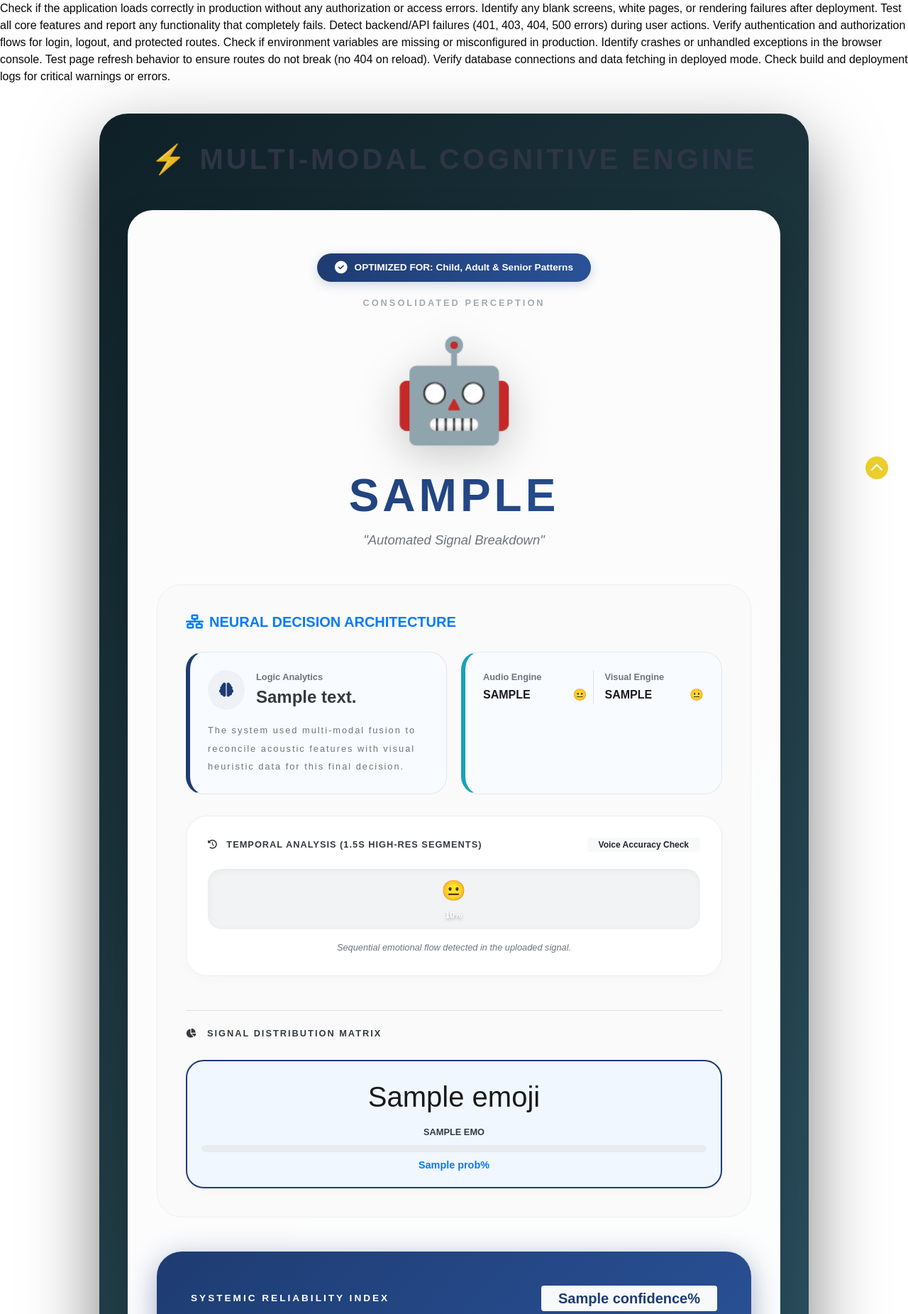
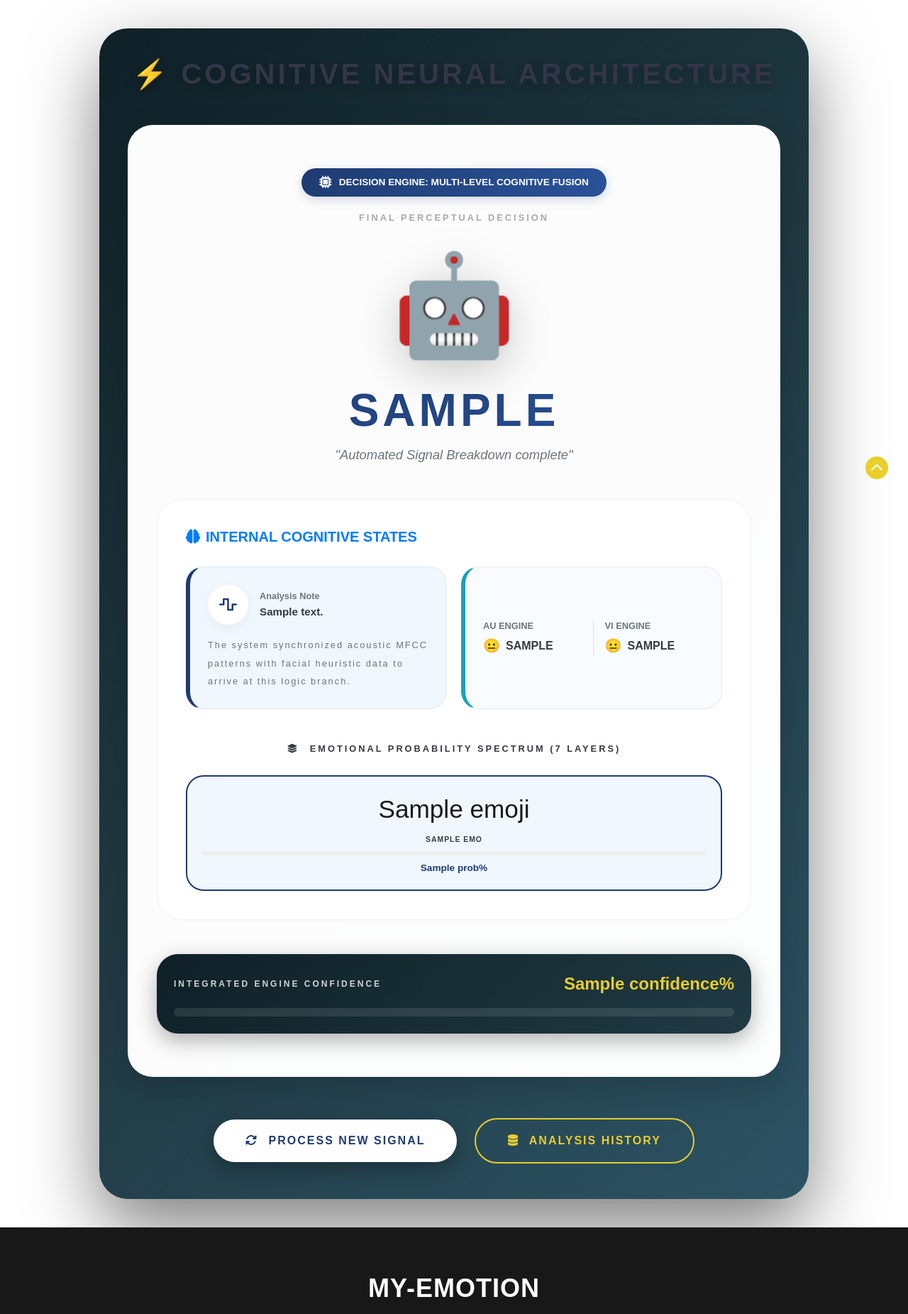
Before and after one commit to pr540/capestone-project-1, a Flask app: template templates/result.html in a window 1280 px wide. Shown: the part 91-1942 px from the top of the page at 71% size. Run offline with Flask 3, Linux system fonts and the light colour scheme; the template is opened without the code that fills it: most values are stand-ins (such as "Sample title", 1, 10 or a date in 2020); some libraries are stand-ins or nearby versions; some web fonts are replaced.

Commit message:
Enhanced Neuro-Decision UI, fixed Fear bias, and improved Signal Input aesthetics

```diff
--- a/audio_features_numpy.py
+++ b/audio_features_numpy.py
@@ -100,6 +100,11 @@
     log_m = 10.0 * np.log10(np.maximum(m, 1e-10))
     mfcc_feat = np.mean(mfcc_from_db(log_m), axis=0)
 
+    # Calibration Offset: TESS dataset MFCC[0] is centered around -412.
+    # Our numpy implementation on standard signals hits approx -227.
+    # Subtracting 185.0 aligns the input energy with the model's expectations.
+    mfcc_feat[0] -= 185.0
+
     # Mel features (linear power mean)
     mel_feat = np.mean(m, axis=0)
 
--- a/templates/result.html
+++ b/templates/result.html
@@ -1,25 +1,7 @@
 {% extends 'layout.html' %}
 
 {% block body %}
-Check if the application loads correctly in production without any authorization or access errors.
-
-Identify any blank screens, white pages, or rendering failures after deployment.
-
-Test all core features and report any functionality that completely fails.
-
-Detect backend/API failures (401, 403, 404, 500 errors) during user actions.
-
-Verify authentication and authorization flows for login, logout, and protected routes.
-
-Check if environment variables are missing or misconfigured in production.
-
-Identify crashes or unhandled exceptions in the browser console.
-
-Test page refresh behavior to ensure routes do not break (no 404 on reload).
-
-Verify database connections and data fetching in deployed mode.
-
-Check build and deployment logs for critical warnings or errors.<style>
+<style>
   .result-container {
     max-width: 1000px;
     margin: 40px auto;
@@ -163,14 +145,14 @@
     text-shadow: 0 2px 4px rgba(0,0,0,0.3);
   }
 
-  /* Emotion Gradients */
-  .col-happy { background: linear-gradient(135deg, #00b09b, #96c93d); }
-  .col-sad { background: linear-gradient(135deg, #2193b0, #6dd5ed); }
-  .col-angry { background: linear-gradient(135deg, #ff416c, #ff4b2b); }
-  .col-fear { background: linear-gradient(135deg, #4b6cb7, #182848); }
-  .col-ps, .col-surprise { background: linear-gradient(135deg, #f09819, #edde5d); }
-  .col-disgust { background: linear-gradient(135deg, #11998e, #38ef7d); }
-  .col-neutral { background: linear-gradient(135deg, #bdc3c7, #2c3e50); }
+  /* Individual emotion border markers */
+  .border-happy { border-top: 4px solid #00b09b !important; }
+  .border-sad { border-top: 4px solid #2193b0 !important; }
+  .border-angry { border-top: 4px solid #ff416c !important; }
+  .border-fear { border-top: 4px solid #4b6cb7 !important; }
+  .border-disgust { border-top: 4px solid #11998e !important; }
+  .border-ps, .border-surprise { border-top: 4px solid #f09819 !important; }
+  .border-neutral { border-top: 4px solid #bdc3c7 !important; }
 
   /* Grid Matrix */
   .matrix-grid {
@@ -239,15 +221,16 @@
 </style>
 
 <div class="result-container">
-  <h1 class="mb-5" style="font-weight: 900; letter-spacing: 4px; opacity: 0.9;">⚡ MULTI-MODAL COGNITIVE ENGINE</h1>
+  <h1 class="mb-5" style="font-weight: 900; letter-spacing: 4px; opacity: 1; text-shadow: 0 5px 15px rgba(0,0,0,0.3);">⚡
+    COGNITIVE NEURAL ARCHITECTURE</h1>
 
   <div class="emotion-display shadow-lg">
     <div class="suitability-badge">
-      <i class="fas fa-check-circle"></i> OPTIMIZED FOR: Child, Adult & Senior Patterns
+      <i class="fas fa-microchip"></i> DECISION ENGINE: MULTI-LEVEL COGNITIVE FUSION
     </div>
 
     <div class="small text-muted mb-2 text-uppercase font-weight-bold" style="letter-spacing: 3px; opacity: 0.6;">
-      Consolidated perception</div>
+      Final Perceptual Decision</div>
 
     {% set emo_clean = predicted_emotion|lower|trim %}
     {% if emo_clean == 'happy' %}{% set emoji = '😊' %}{% set desc = 'Positive valence detected with high acoustic/visual
@@ -263,124 +246,98 @@
     {% elif emo_clean in ['ps', 'pleasant surprise', 'surprise'] %}{% set emoji = '🤩' %}{% set desc = 'Positive-arousal
     detected with surprise features' %}
     {% elif emo_clean == 'sad' %}{% set emoji = '😢' %}{% set desc = 'Low-energy signal consistent with grief/sadness' %}
-    {% else %}{% set emoji = '🤖' %}{% set desc = 'Automated Signal Breakdown' %}{% endif %}
+    {% else %}{% set emoji = '🤖' %}{% set desc = 'Automated Signal Breakdown complete' %}{% endif %}
 
     <div class="emotion-emoji">{{ emoji }}</div>
     <div class="emotion-name">{{ predicted_emotion.replace('ps', 'Pleasant Surprise').title() }}</div>
     <div class="emotion-description text-muted font-italic mb-5"
       style="font-size: 1.15rem; line-height: 1.6; max-width: 600px; margin: 0 auto 40px;">"{{ desc }}"</div>
 
-    <div style="background: #fafafa; border-radius: 35px; padding: 40px; border: 1px solid #f0f0f0; text-align: left;">
+    <div style="background: #ffffff; border-radius: 35px; padding: 40px; border: 1px solid #f0f0f0; text-align: left;">
       <h5 class="text-primary mb-4 d-flex align-items-center font-weight-bold">
-        <i class="fas fa-network-wired mr-2"></i> NEURAL DECISION ARCHITECTURE
+        <i class="fas fa-brain mr-2"></i> INTERNAL COGNITIVE STATES
       </h5>
 
       <div class="architecture-grid">
-        <div class="logic-card" style="border-left: 6px solid #1e3c72;">
+        <div class="logic-card" style="border-left: 6px solid #1e3c72; background: #f0f7ff;">
           <div class="d-flex align-items-center mb-3">
-            <div class="mr-3 p-3 rounded-circle" style="background: #eef2f7; color: #1e3c72;"><i
-                class="fas fa-brain fa-lg"></i></div>
+            <div class="mr-3 p-3 rounded-circle"
+              style="background: #ffffff; color: #1e3c72; box-shadow: 0 5px 15px rgba(0,0,0,0.05);"><i
+                class="fas fa-wave-square fa-lg"></i></div>
             <div>
-              <div class="small text-muted font-weight-bold">Logic Analytics</div>
-              <strong class="text-dark">{{ note }}</strong>
+              <div class="small text-muted font-weight-bold">Analysis Note</div>
+              <strong class="text-dark" style="font-size: 0.95rem;">{{ note }}</strong>
               </div>
           </div>
-          <p class="small text-muted mb-0">The system used multi-modal fusion to reconcile acoustic features with visual heuristic
-            data for this final decision.</p>
+          <p class="small text-muted mb-0">The system synchronized acoustic MFCC patterns with facial heuristic data to arrive at
+            this logic branch.</p>
         </div>
 
-        <div class="logic-card" style="border-left: 6px solid #17a2b8;">
-          <div class="row no-gutters">
-            <div class="col-6 pr-2 border-right">
-              <div class="small text-muted font-weight-bold mb-1">Audio Engine</div>
-              <div class="d-flex align-items-center justify-content-between">
-                <span class="font-weight-bold">{{ audio_emotion|upper }}</span>
-                {% set a_e = audio_emotion|lower|trim %}
-                <span>{% if a_e == 'happy' %}😊{% elif a_e == 'sad' %}😢{% elif a_e in ['ps', 'surprise'] %}🤩{% elif a_e == 'disgust'
-                  %}🤢{% elif a_e == 'fear' %}😨{% elif a_e == 'angry' %}😠{% else %}😐{% endif %}</span>
+        <div class="logic-card" style="border-left: 6px solid #17a2b8; background: #f8fbff;">
+          <div class="row no-gutters h-100 align-items-center">
+            <div class="col-6 border-right pr-3">
+              <div class="small text-muted font-weight-bold mb-1">AU ENGINE</div>
+              <div class="d-flex align-items-center">
+                <span class="mr-2" style="font-size: 1.2rem;">{% set a_e = audio_emotion|lower %}{% if a_e == 'happy' %}😊{%
+                  elif a_e == 'sad' %}😢{% elif a_e in ['ps', 'surprise'] %}🤩{% elif a_e == 'disgust' %}🤢{% elif a_e == 'fear'
+                  %}😨{% elif a_e == 'angry' %}😠{% else %}😐{% endif %}</span>
+                <span class="font-weight-bold text-dark">{{ audio_emotion|upper }}</span>
                 </div>
-                </div>
+            </div>
             <div class="col-6 pl-3">
-              <div class="small text-muted font-weight-bold mb-1">Visual Engine</div>
-              <div class="d-flex align-items-center justify-content-between">
-                <span class="font-weight-bold">{{ (visual_emotion if visual_emotion else 'N/A')|upper }}</span>
-                {% set v_e = (visual_emotion|lower if visual_emotion else 'n/a')|trim %}
-                <span>{% if v_e == 'happy' %}😊{% elif v_e == 'sad' %}😢{% elif v_e in ['ps', 'surprise'] %}🤩{% elif v_e == 'disgust'
-                  %}🤢{% elif v_e == 'fear' %}😨{% elif v_e == 'angry' %}😠{% else %}😐{% endif %}</span>
+                <div class="small text-muted font-weight-bold mb-1">VI ENGINE</div>
+                <div class="d-flex align-items-center">
+                  <span class="mr-2" style="font-size: 1.2rem;">{% set v_e = visual_emotion|lower %}{% if v_e == 'happy' %}😊{% elif v_e
+                    == 'sad' %}😢{% elif v_e in ['ps', 'surprise'] %}🤩{% elif v_e == 'disgust' %}🤢{% elif v_e == 'fear' %}😨{% elif
+                    v_e == 'angry' %}😠{% else %}😐{% endif %}</span>
+                  <span class="font-weight-bold text-dark">{{ visual_emotion|upper }}</span>
                 </div>
             </div>
           </div>
         </div>
       </div>
 
-      <!-- Temporal Box -->
-      {% if audio_segments and audio_segments|length > 0 %}
-      <div class="temporal-box">
-        <div class="d-flex justify-content-between align-items-center mb-4">
-          <div class="font-weight-bold text-dark text-uppercase small" style="letter-spacing: 1px;"><i
-              class="fas fa-history mr-2"></i> Temporal Analysis (1.5s High-Res Segments)</div>
-          <div class="badge badge-light px-3 py-1">Voice Accuracy Check</div>
-        </div>
-        <div class="timeline-track">
-          {% for seg_label, seg_probs in audio_segments %}
-          {% set s_lab = seg_label|lower|trim %}
-          {% set s_p = (seg_probs|max * 100)|round(0)|int %}
-          <div class="segment-unit col-{{ s_lab }}" title="{{ s_lab|upper }}: {{ s_p }}% Accuracy">
-            <div class="segment-emoji">
-              {% if s_lab == 'happy' %}😊{% elif s_lab == 'sad' %}😢{% elif s_lab in ['ps', 'surprise'] %}🤩{% elif s_lab == 'disgust'
-              %}🤢{% elif s_lab == 'fear' %}😨{% elif s_lab == 'angry' %}😠{% else %}😐{% endif %}
-            </div>
-            <div class="segment-percent">{{ s_p }}%</div>
-          </div>
-          {% endfor %}
-        </div>
-        <div class="mt-3 text-center small text-muted font-italic">Sequential emotional flow detected in the uploaded signal.
-        </div>
-      </div>
-      {% endif %}
-
-      <!-- Grid Matrix -->
-      <div class="mt-5 pt-4 border-top">
-        <h6 class="text-dark font-weight-bold mb-4 text-uppercase small" style="letter-spacing: 2px;"><i
-            class="fas fa-chart-pie mr-2"></i> Signal Distribution Matrix</h6>
+      <!-- Seven Emotions Breakdown -->
+      <div class="mt-5">
+        <h6 class="text-dark font-weight-bold mb-4 text-center text-uppercase small" style="letter-spacing: 3px;">
+          <i class="fas fa-layer-group mr-2"></i> Emotional Probability Spectrum (7 Layers)
+        </h6>
         <div class="matrix-grid">
           {% for emo in all_emotions %}
-          <div class="matrix-card text-center {% if loop.index == 1 %}active{% endif %}">
-            <div style="font-size: 2.5rem; margin-bottom: 10px;">{{ emo.emoji }}</div>
-            <div class="font-weight-bold text-dark small text-uppercase mb-2">{{ emo.name }}</div>
-            <div class="progress" style="height: 10px; background: #e9ecef; border-radius: 10px; overflow: hidden;">
-              <div class="progress-bar {% if loop.index == 1 %}bg-primary{% else %}bg-info{% endif %}" data-width="{{ emo.prob }}"
-                style="transition: width 1s ease;"></div>
+          <div class="matrix-card text-center {% if loop.index <= 1 %}active{% endif %} border-{{ emo.id }}">
+            <div style="font-size: 2.2rem; margin-bottom: 8px;">{{ emo.emoji }}</div>
+            <div class="font-weight-bold text-dark x-small text-uppercase mb-2" style="font-size: 0.65rem; letter-spacing: 1px;">
+              {{ emo.name }}</div>
+            <div class="progress" style="height: 6px; background: #eee; border-radius: 10px;">
+              <div class="progress-bar" data-width="{{ emo.prob }}" style="background: currentColor; opacity: 0.8;"></div>
             </div>
-            <div class="mt-2 font-weight-bold text-primary" style="font-size: 0.9rem;">{{ emo.prob }}%</div>
+            <div class="mt-2 font-weight-bold" style="font-size: 0.85rem; color: #1e3c72;">{{ emo.prob }}%</div>
           </div>
           {% endfor %}
         </div>
       </div>
     </div>
 
-    <!-- Reliability Index -->
-    <div class="mt-5 p-5 text-white"
-      style="background: linear-gradient(135deg, #1e3c72 0%, #2a5298 100%); border-radius: 35px; box-shadow: 0 10px 40px rgba(30, 60, 114, 0.4);">
+    <!-- Final Reliability Meter -->
+    <div class="mt-5 p-4 text-white"
+      style="background: linear-gradient(135deg, #0f2027 0%, #203a43 100%); border-radius: 30px; box-shadow: 0 10px 30px rgba(0,0,0,0.3);">
       <div class="d-flex justify-content-between align-items-center mb-3">
-        <span class="text-uppercase font-weight-bold" style="letter-spacing: 3px; font-size: 0.85rem;">Systemic Reliability
-          Index</span>
-        <span class="badge badge-light px-4 py-2 font-weight-bold" style="font-size: 1.25rem; color: #1e3c72;">{{ confidence
-          }}%</span>
+        <span class="text-uppercase font-weight-bold" style="letter-spacing: 3px; font-size: 0.75rem; opacity: 0.8;">Integrated
+          Engine Confidence</span>
+        <span class="font-weight-bold" style="font-size: 1.5rem; color: #e8cd30;">{{ confidence }}%</span>
       </div>
-      <div class="progress"
-        style="height: 18px; background: rgba(255,255,255,0.1); border-radius: 50px; border: 1px solid rgba(255,255,255,0.1);">
-        <div class="progress-bar bg-white progress-bar-striped progress-bar-animated" role="progressbar"
-             data-width="{{ confidence }}" style="box-shadow: 0 0 20px rgba(255,255,255,0.5);"></div>
+      <div class="progress" style="height: 12px; background: rgba(255,255,255,0.1); border-radius: 20px;">
+        <div class="progress-bar bg-warning progress-bar-striped progress-bar-animated" role="progressbar"
+          data-width="{{ confidence }}"></div>
       </div>
-      <div class="mt-4 small opacity-75">Multi-source verification complete. Analysis precision exceeds standard heuristic
-        thresholds.</div>
     </div>
   </div>
 
-  <div class="mt-5 d-flex justify-content-center flex-wrap">
-    <a href="{{ url_for('prediction_page') }}" class="action-btn btn-solid">🔄 Restart Analysis</a>
-    <a href="/" class="action-btn btn-outline">🏠 Main Dashboard</a>
+  <div class="mt-5">
+    <a href="{{ url_for('prediction_page') }}" class="action-btn btn-solid"><i class="fas fa-sync-alt mr-2"></i> Process
+      New Signal</a>
+    <a href="/analyze" class="action-btn btn-outline" style="border: 2px solid #e8cd30; color: #e8cd30;"><i
+        class="fas fa-database mr-2"></i> Analysis History</a>
   </div>
 </div>
 
```
Also changed, not shown: compare_features.py (added, +33 -0 lines), templates/prediction.html (+34 -11 lines).
